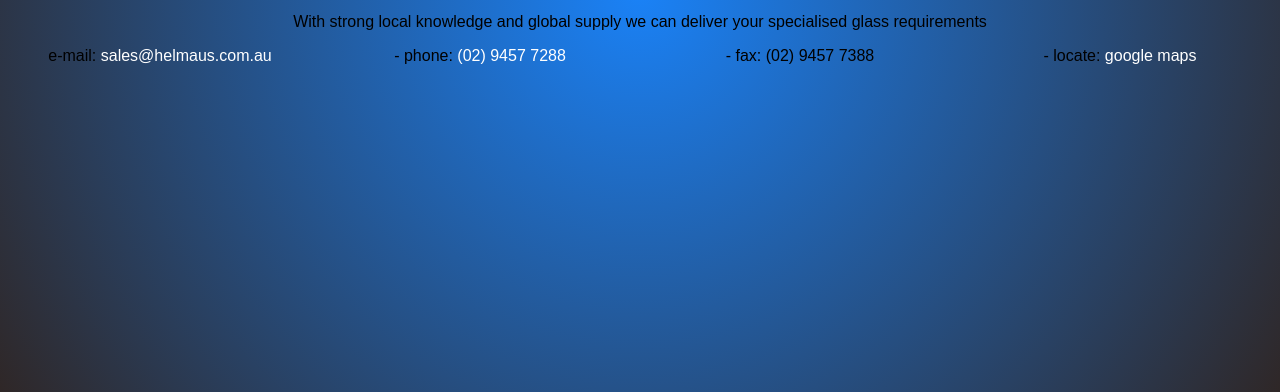
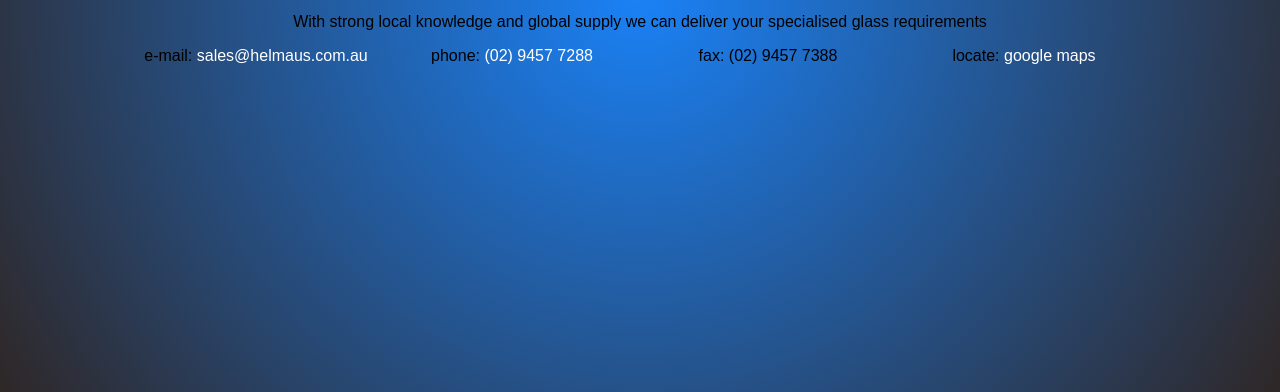
Before and after one commit to stakach/helmaus-web, a plain HTML site: page index.html in a window 1280 px wide. Shown: the part 408-800 px from the top of the page. Drawn offline with Linux system fonts and the light colour scheme; a web font is replaced by a local one.

Commit message:
add max width

```diff
--- a/index.html
+++ b/index.html
@@ -119,6 +119,10 @@
     }
 
     footer {
+      margin-top: 4em;
+      max-width: 1024px;
+      margin: 0 auto;
+
       display: -webkit-flex;
       display: -ms-flex;
       display: flex;
@@ -142,9 +146,9 @@
       <p>With strong local knowledge and global supply we can deliver your specialised glass requirements</p>
       <footer>
         <span class="email">e-mail: <a href="mailto:sales@helmaus.com.au?Subject=Sales%20inquiry" target="_top">sales@helmaus.com.au</a></span>
-        <span class="phone">- phone: <span itemprop="telephone"><a href="tel:+61294577288">(02) 9457 7288</a></span></span>
-        <span class="fax">- fax: <span itemprop="faxNumber">(02) 9457 7388</span></span>
-        <span class="address">- locate: <a href="https://www.google.com.au/maps/place/4a%2F16-18+Beaumont+Rd/@-33.641985,151.131114,17z/data=!3m1!4b1!4m2!3m1!1s0x6b0d59e7aee6d44d:0x8bafcb62fc69855a">google maps</a></span>
+        <span class="phone">phone: <span itemprop="telephone"><a href="tel:+61294577288">(02) 9457 7288</a></span></span>
+        <span class="fax">fax: <span itemprop="faxNumber">(02) 9457 7388</span></span>
+        <span class="address">locate: <a href="https://www.google.com.au/maps/place/4a%2F16-18+Beaumont+Rd/@-33.641985,151.131114,17z/data=!3m1!4b1!4m2!3m1!1s0x6b0d59e7aee6d44d:0x8bafcb62fc69855a">google maps</a></span>
       </footer>
     </section>
   </article>
```
